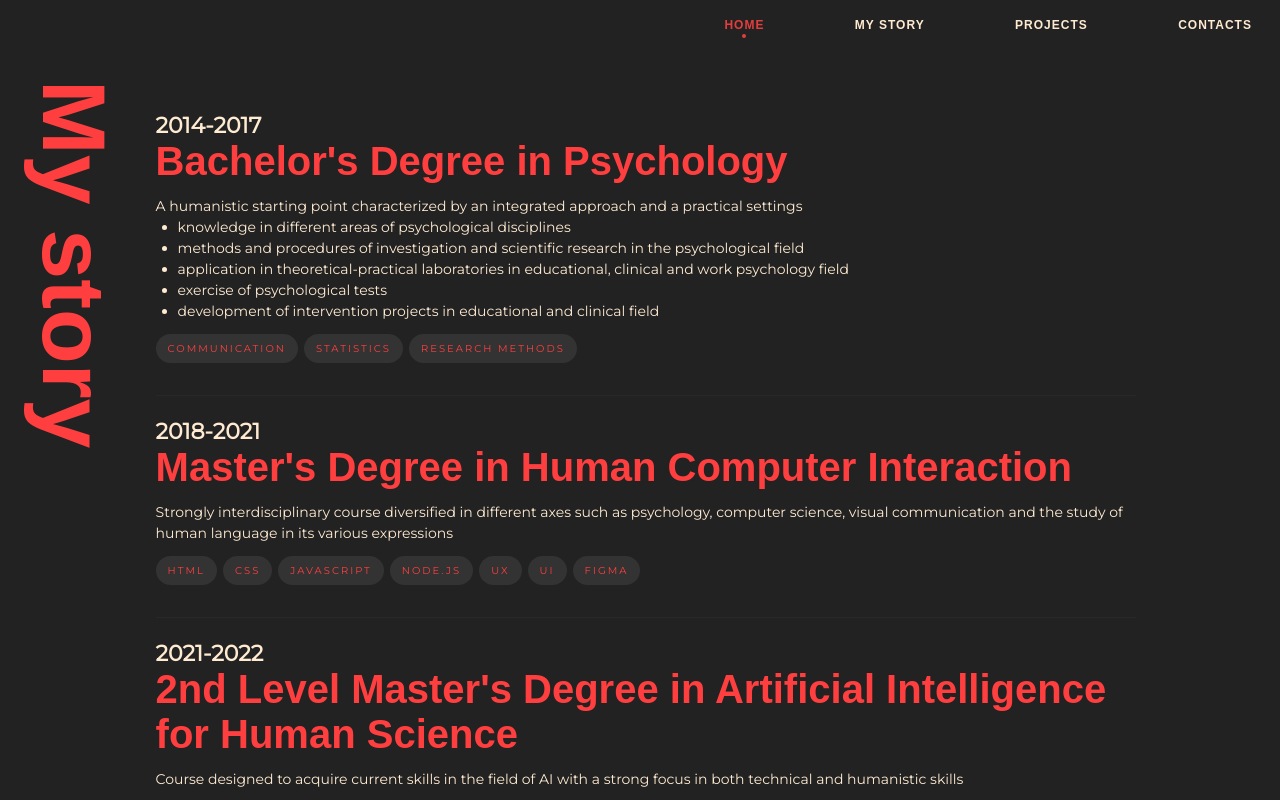
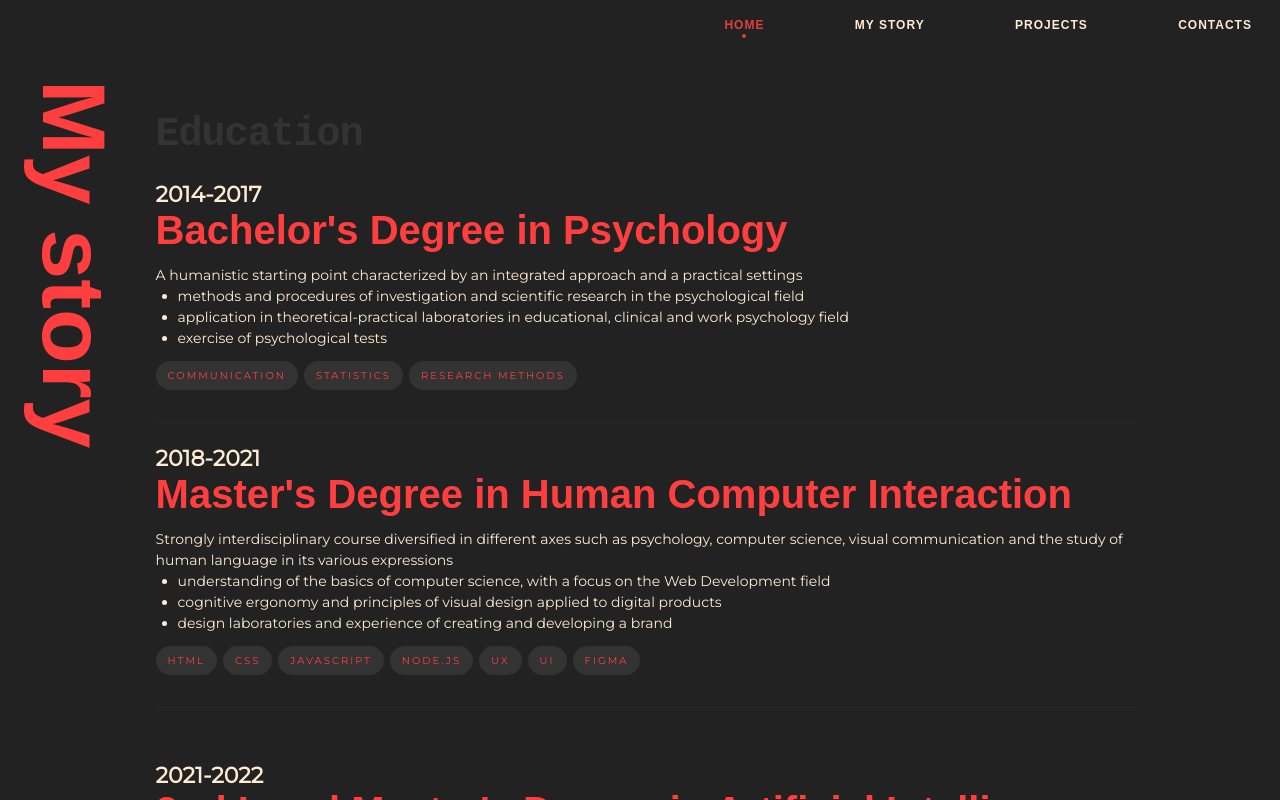
Before and after one commit to NicoloCavalli95horses/nc-dev, a Vue app in the folder frontend/: page /story in a window 1280 px wide. Built offline with nearby package versions, Linux system fonts and the light colour scheme; a web font is replaced by a local one.

Commit message:
min fix, added texts, refactored

```diff
--- a/frontend/src/components/NavBar.vue
+++ b/frontend/src/components/NavBar.vue
@@ -48,6 +48,7 @@ nav {
   top: 0;
   width: 100%;
   box-sizing: border-box;
+  background-color: var(--grey-22);
   .main-nav {
     display: flex;
     align-items: center;
--- a/frontend/src/components/ToastMsg.vue
+++ b/frontend/src/components/ToastMsg.vue
@@ -1,5 +1,5 @@
 <template>
- <div v-if="toast" class="toast-msg">
+ <div v-if="toast" class="toast-msg fadein">
    <p>{{ toast?.msg }}</p>
  </div>
 </template>
@@ -44,12 +44,12 @@ onBeforeUnmount( () => {
 <style lang="scss" scoped>
 .toast-msg {
   background-color: var(--font-light);
-  border-radius: 12px;
+  border-radius: var(--radius-xl);
   position: fixed;
   bottom: 22px;
   left: 50%;
   transform: translate(-50%, 0%);
-  padding: 8px 12px;
+  padding: 8px 16px;
   p {
     color: var(--font-dark);
     font-size: 18px;
--- a/frontend/src/views/Contacts.vue
+++ b/frontend/src/views/Contacts.vue
@@ -14,7 +14,7 @@
             <InputText placeholder="email" v-model:text="subject" />
             <h4>Message</h4>
             <InputText placeholder="your message" type="textarea" v-model:text="msg" />
-            <Btn :disabled="disable_send" @click="onEmailSend">Send</Btn>
+            <Btn :disabled="disable_send || !areFieldsValid" @click="onEmailSend">Send</Btn>
           </div>
         </div>
       </section>
@@ -28,6 +28,7 @@
 //==============================
 import {
   ref,
+  computed,
 } from 'vue';
 import {
   apiSendEmail,
@@ -47,6 +48,10 @@ const email = ref( undefined );
 const subject = ref( undefined );
 const msg = ref( undefined );
 const disable_send = ref( false );
+const emailRegex = /^[a-zA-Z0-9._-]+@[a-zA-Z0-9.-]+\.[a-zA-Z]{2,}$/;
+
+
+const areFieldsValid = computed(() => emailRegex.test( email.value ) && subject.value.length && msg.value.length );
 
 //==============================
 // Functions
--- a/frontend/src/views/Story.vue
+++ b/frontend/src/views/Story.vue
@@ -2,8 +2,13 @@
   <BaseLayout>
     <template #title>My story</template>
     <template #default>
+      <h3 class="bottom-24">Education</h3>
       <div class="events">
-        <Card v-for="item in items" :key="item.id" :item="item" />
+        <Card v-for="item in EDUCATION" :key="item.id" :item="item" />
+      </div>
+      <h3 class="top-24">Professional experience</h3>
+      <div class="events">
+        <Card v-for="item in PROFESSIONAL" :key="item.id" :item="item" />
       </div>
     </template>
   </BaseLayout>
@@ -19,7 +24,7 @@ import Card from "@/components/Card.vue";
 //==============================
 // Consts
 //==============================
-const items = [
+const EDUCATION = [
   {
     id: Symbol(),
     year: "2014-2017",
@@ -28,11 +33,9 @@ const items = [
       paragraph:
         "A humanistic starting point characterized by an integrated approach and a practical settings",
       list: [
-        "knowledge in different areas of psychological disciplines",
         "methods and procedures of investigation and scientific research in the psychological field",
         "application in theoretical-practical laboratories in educational, clinical and work psychology field",
         "exercise of psychological tests",
-        "development of intervention projects in educational and clinical field",
       ],
       tags: ["communication", "statistics", "research methods"],
     },
@@ -44,6 +47,11 @@ const items = [
     content: {
       paragraph:
         "Strongly interdisciplinary course diversified in different axes such as psychology, computer science, visual communication and the study of human language in its various expressions",
+      list: [
+        "understanding of the basics of computer science, with a focus on the Web Development field",
+        "cognitive ergonomy and principles of visual design applied to digital products",
+        "design laboratories and experience of creating and developing a brand",
+      ],
       tags: ["html", "css", "javascript", "node.js", "ux", "ui", "figma"],
     },
   },
@@ -54,17 +62,30 @@ const items = [
       "2nd Level Master's Degree in Artificial Intelligence for Human Science",
     content: {
       paragraph:
-        "Course designed to acquire current skills in the field of AI with a strong focus in both technical and humanistic skills",
-        tags: ["python", "keras", "pandas", "tensorflow"],
+        "University course designed to acquire current skills in the field of AI with a strong focus in both technical and humanistic skills",
+      list: [
+        "history and state of art of psychology of learning and human intelligence",
+        "computational linguistics in KNIME environment",
+        "hands-on experience in implementing the most famous machine learning algorithms in Python",
+      ],
+      tags: ["python", "keras", "pandas", "tensorflow"],
     },
   },
+];
+
+const PROFESSIONAL = [
   {
     id: Symbol(),
     year: "2022-today",
     title: "Web Developer (iCare)",
     content: {
       paragraph:
-        "Designing, developing, testing, debugging and improving usability and functionality of complex UI for medical applications in the ophthalmic field",
+        "iCare is a trusted partner in ophthalmic diagnostics, offering physicians fast, easy-to-use, and reliable tools for diagnosis of glaucoma, diabetic retinopathy, and macular degeneration (AMD). Main tasks performed:",
+      list: [
+        "maintain and develop the enterprise design system",
+        "develop, debug and improve usability and functionality of complex interface, from isolated base components to whole pages and views",
+        "unit test and end-to-end test in Cypress",
+      ],
       tags: ["vue.js", "cypress", "jira", "confluence", "figma"],
     },
   },
@@ -72,11 +93,15 @@ const items = [
 </script>
 
 <style lang="scss" scoped>
+h3 {
+  font-family: monospace;
+  letter-spacing: -1px;
+  color: var(--grey-33);
+}
 .events {
   width: 100%;
   display: grid;
   grid-auto-flow: row;
   grid-gap: 22px;
 }
-
 </style>
```
